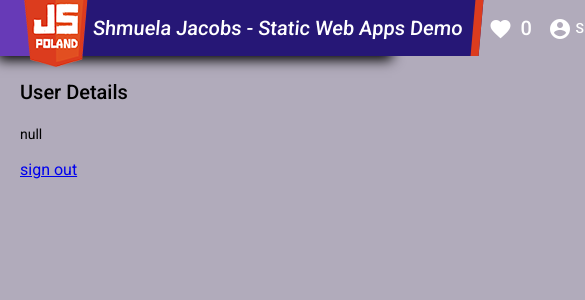
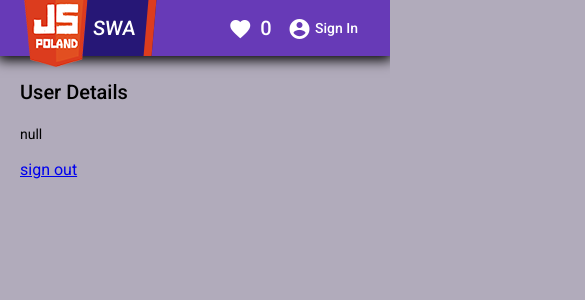
Before and after one commit to shmool/js-poland-swa, an Angular app: page /user-details in a window 390 px wide. Shown: the top 300 px of the page, 585 px wide, since content can reach past the window. Built offline with nearby package versions, Linux system fonts and the light colour scheme; no server answers.

Commit message:
mobile view

```diff
--- a/src/app/navbar/navbar.component.html
+++ b/src/app/navbar/navbar.component.html
@@ -1,7 +1,10 @@
 <mat-toolbar class="js-poland-toolbar" color="primary">
   <a routerLink="/" class="toolbar-home-link">
     <img src="assets/js-poland-logo-topa.png">
-    <div class="toolbar-title">Shmuela Jacobs - Static Web Apps Demo</div>
+    <div class="toolbar-title show-large">Shmuela Jacobs - Static Web Apps Demo</div>
+    <div class="toolbar-title show-medium">Static Web Apps Demo</div>
+    <div class="toolbar-title show-small">SWA Demo</div>
+    <div class="toolbar-title show-extra-small">SWA</div>
   </a>
   <span class="toolbar-spacer"></span>
   <button mat-icon-button
--- a/src/app/user.service.ts
+++ b/src/app/user.service.ts
@@ -25,7 +25,6 @@ export class UserService {
   user$: BehaviorSubject<User> = new BehaviorSubject(pendingUser);
 
   constructor(private http: HttpClient) {
-    this.user$.subscribe(console.log)
     this.http.get<AppUser>('.auth/me').subscribe(user => {
         this.user$.next(user.clientPrincipal ?
           {
--- a/src/styles.scss
+++ b/src/styles.scss
@@ -8,6 +8,36 @@ body {
   margin: 0;
   font-family: Roboto, "Helvetica Neue", sans-serif;
   background: #b1abbb;
+
+}
+
+// media
+.show-extra-small, .show-small, .show-medium, .show-large {
+  display: none !important;
+}
+
+@media (max-width: 540px){
+  .show-extra-small {
+    display: inherit !important;
+  }
+}
+
+@media (min-width: 541px) and (max-width: 720px){
+  .show-small {
+    display: inherit !important;
+  }
+}
+
+@media (min-width: 721px) and (max-width: 960px) {
+  .show-medium {
+    display: inherit !important;
+  }
+}
+
+@media (min-width: 961px) {
+  .show-large {
+    display: inherit !important;
+  }
 }
 
 .js-poland-toolbar {
```
Also changed, not shown: 1 other file (tests, documents, lock files or other folders).
